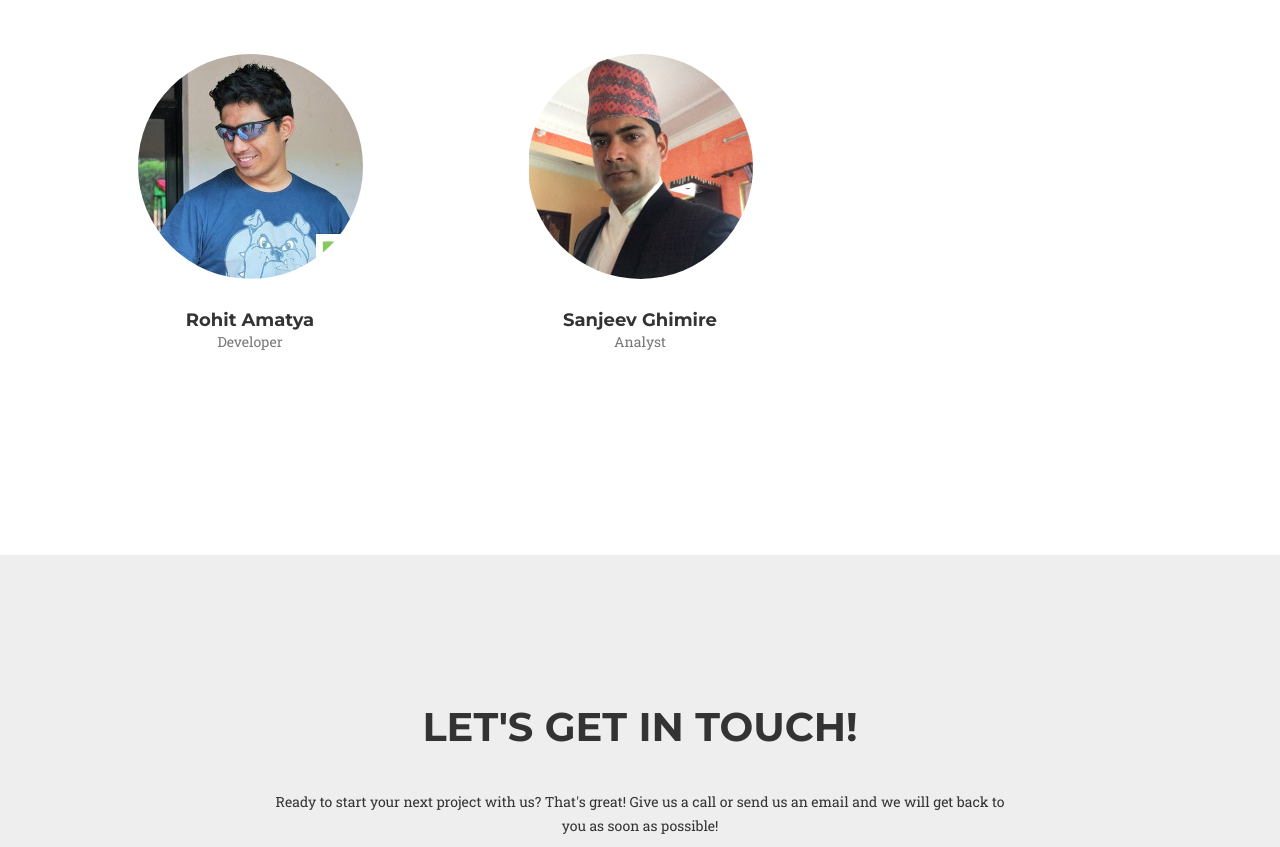
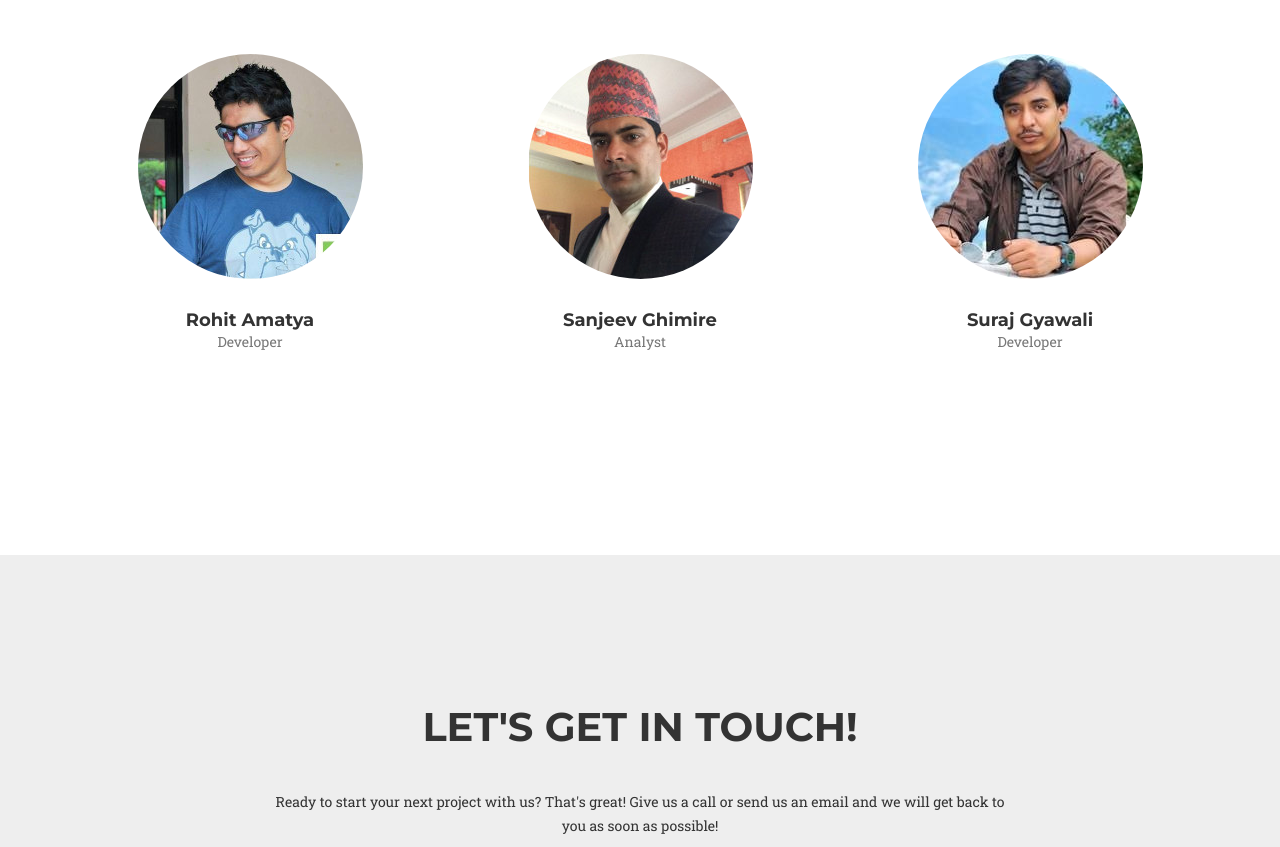
Before and after one commit to beta-analytics/beta-analytics.github.io, a website: page public/index.html in a window 1280 px wide. Shown: the part 2709-3556 px from the top of the page. Drawn offline with nearby package versions, Linux system fonts and the light colour scheme; a web font is replaced by a local one.

Commit message:
team - profile added

```diff
--- a/public/index.html
+++ b/public/index.html
@@ -236,6 +236,13 @@
                             <p class="text-muted">Analyst</p>
                         </div>
                     </div>
+                    <div class="col-sm-4">
+                        <div class="team-member">
+                            <img src="img/team/suraj.jpg" class="img-responsive img-circle" alt="Suraj">
+                            <h4>Suraj Gyawali</h4>
+                            <p class="text-muted">Developer</p>
+                        </div>
+                    </div>
 
                     <!-- <div class="col-sm-4">
                         <div class="team-member">
```
Also changed, not shown: public/img/team/suraj.jpg (added).
